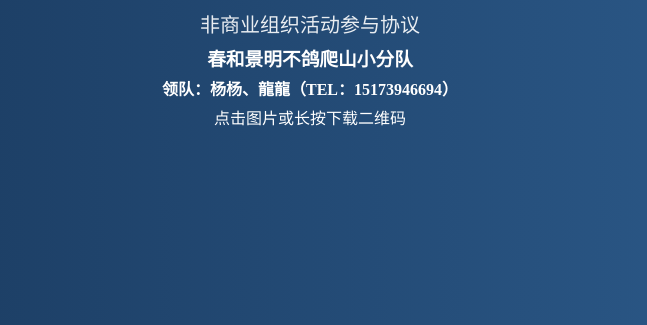
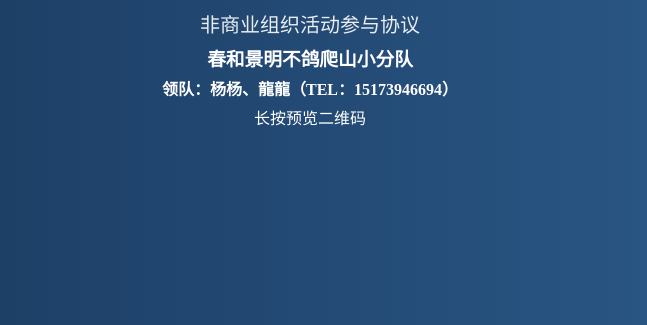
Before and after one commit to Juny-Long/Disclaimers, a plain HTML site: page index.html in a window 1280 px wide. Shown: the part 111-436 px from the top of the page, 330-977 px from the left. Drawn offline with Linux system fonts and the light colour scheme.

Commit message:
Update index.html

```diff
--- a/index.html
+++ b/index.html
@@ -290,7 +290,7 @@
         <h3>春和景明不鸽爬山小分队</h3>
         <h4>领队：杨杨、龍龍（TEL：15173946694）</h4>
         <div>
-            <div>点击图片或长按下载二维码</div>
+            <div>长按预览二维码</div>
           <div class="image-gallery" id="imageGallery">
 
             <!-- 图片将通过JavaScript动态生成 -->
```
